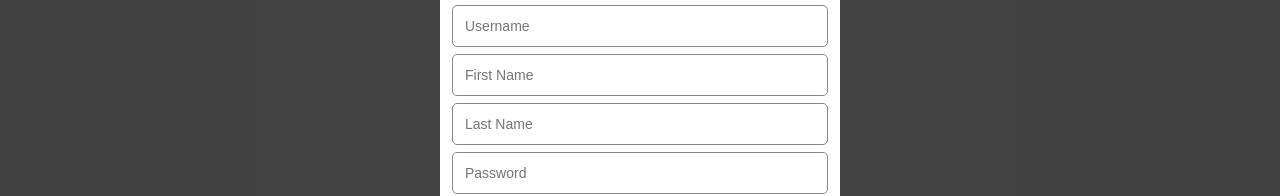
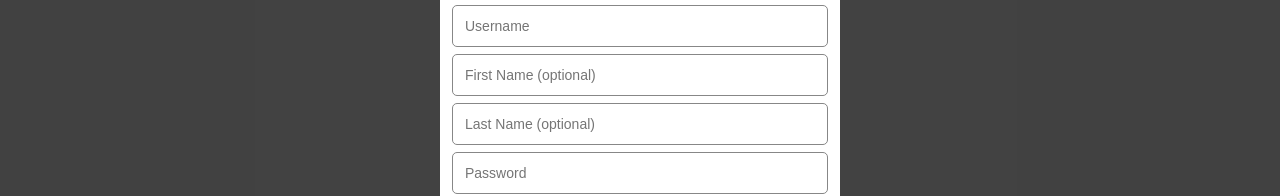
Before and after one commit to lydiakuehnert/aA-group-project-soundcloud, a React (Create React App) app in the folder react-app/: page / in a window 1280 px wide. Both pictures are taken after typing "Sample" into the empty fields and a click on the button "Create Account". Shown: the part 320-516 px from the top of the page. Built offline with nearby package versions, Linux system fonts and the light colour scheme; no server answers.

Commit message:
optional added

```diff
--- a/react-app/src/components/SignupFormModal/index.js
+++ b/react-app/src/components/SignupFormModal/index.js
@@ -94,7 +94,7 @@ function SignupFormModal() {
 
 				<label>
 				<input className='signup-input'
-					placeholder="First Name"
+					placeholder="First Name (optional)"
 					type="text"
 					value={firstname}
 					onChange={(e) => setfirstname(e.target.value)}
@@ -103,7 +103,7 @@ function SignupFormModal() {
 				{errorObject.firstname && <p className='errors'>{errorObject.firstname}</p>}
 				<label>
 				<input className='signup-input'
-					placeholder="Last Name"
+					placeholder="Last Name (optional)"
 					type="text"
 					value={lastname}
 					onChange={(e) => setlastname(e.target.value)}
```
